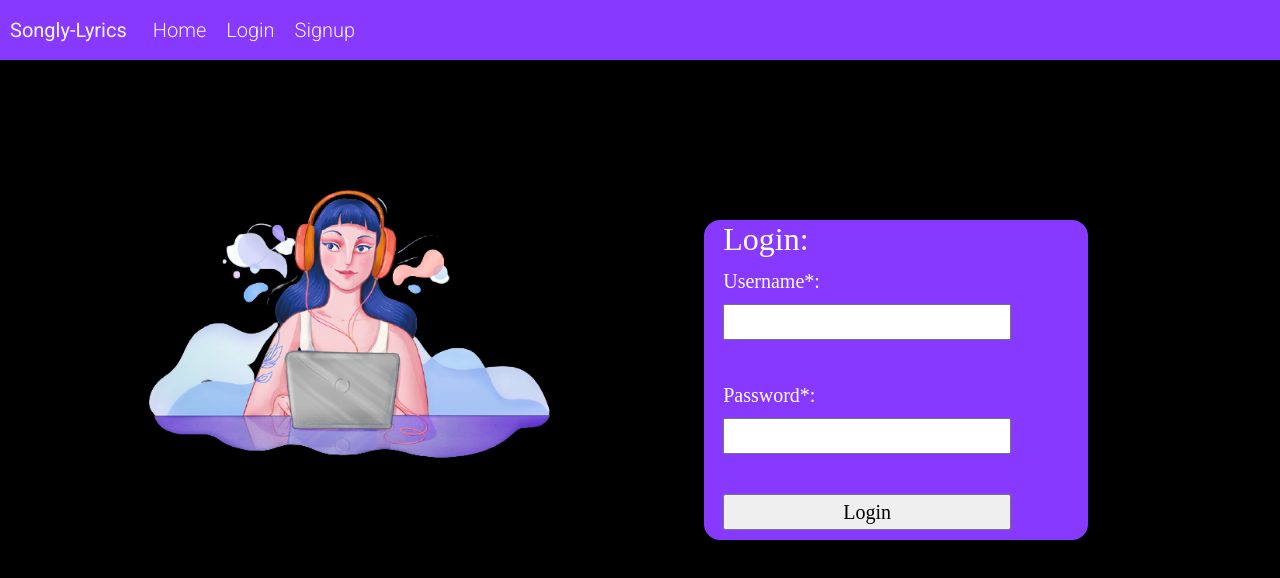
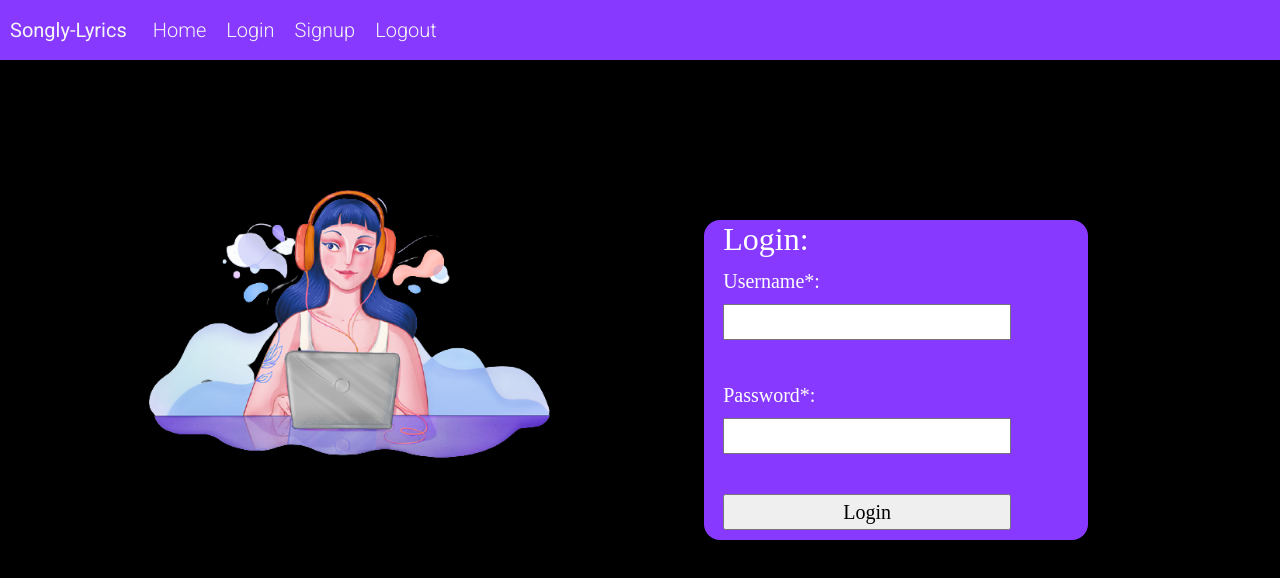
Before and after one commit to Spotify-IWP/Frontend, a React (Create React App) app: page / in a window 1280 px wide. Shown: the top 578 px of the page. Built offline with nearby package versions, Linux system fonts and the light colour scheme.

Commit message:
feat:added logout

```diff
--- a/src/App.jsx
+++ b/src/App.jsx
@@ -4,6 +4,7 @@ import Navbar from './components/navbar/navbar.jsx';
 import SearchPage from './components/home/Home.jsx';
 import Login from './components/login/login.js';
 import Signup from './components/login/signup.js';
+import Logout from './components/login/logout.js';
 import { BrowserRouter as  Switch,Route } from 'react-router-dom';
 import { BrowserRouter } from "react-router-dom";
 import {Component} from 'react';
@@ -22,6 +23,7 @@ class App extends Component{
                      <Route exact path="/home" render={() => <SearchPage/>} />
                       <Route exact path="/" component={Login} />
 					<Route exact path="/signup" component={Signup} />
+					<Route exact path="/logout" component={Logout} />
 			    </Switch>
 			</BrowserRouter>
 			</div>
--- a/src/components/home/Home.jsx
+++ b/src/components/home/Home.jsx
@@ -20,10 +20,8 @@ class  SearchPage extends Component{
 
     }
     event.target.reset()
-
-
-
-    axios.get(`https://spotify-iwp.herokuapp.com/lyrics/search?artist=${encodeURIComponent(search.artist)}&song=${encodeURIComponent(search.song)}`,{ 'headers': { 'authorization': localStorage.getItem('token') }})
+    if (localStorage.getItem('token')){
+      axios.get(`https://spotify-iwp.herokuapp.com/lyrics/search?artist=${encodeURIComponent(search.artist)}&song=${encodeURIComponent(search.song)}`,{ 'headers': { 'authorization': localStorage.getItem('token') }})
       .then(res=>{
         console.log(res);
         console.log(res.data);
@@ -36,10 +34,14 @@ class  SearchPage extends Component{
       .catch(err=> {
         console.log(err.response.data)
         document.getElementById('display').innerHTML="Lyrics not available"
+        // this.setstate(search.artist="")
+      // this.setstate(search.song="")
 
       })
-      // this.setstate(search.artist="")
-      // this.setstate(search.song="")
+    }
+    else{
+      alert('Login required to see lyrics!');
+    }
 
 
   }
--- /dev/null
+++ b/src/components/login/logout.js
@@ -0,0 +1,23 @@
+import React from 'react'
+import {Component} from 'react'
+
+class logout extends Component{
+
+    componentDidMount(){
+        if (localStorage.getItem('token')){
+            localStorage.removeItem('token');
+            alert("Successfully Logged Out!");
+        }
+        else{
+            alert("Log In first!");
+        }
+        window.location="/"
+      }
+      render(){
+          return(
+            <div style={{backgroundColor:"black"}}></div>
+          );
+      }
+}
+
+export default logout;
--- a/src/components/navbar/navbar.css
+++ b/src/components/navbar/navbar.css
@@ -30,3 +30,10 @@
 .signup:hover{
     color:#ACD3DE
 }
+.logout{
+    padding: 10px;
+    color: whitesmoke;
+}
+.logout:hover{
+    color:#ACD3DE
+}
--- a/src/components/navbar/navbar.jsx
+++ b/src/components/navbar/navbar.jsx
@@ -25,6 +25,9 @@ class Navbar extends Component {
                     <NavLink to="/signup" className="signup">
                         Signup
                     </NavLink>
+                    <NavLink to="/logout" className="logout">
+                        Logout
+                    </NavLink>
 
                    </div>
 
```
Also changed, not shown: 1 other file (tests, documents, lock files or other folders).
